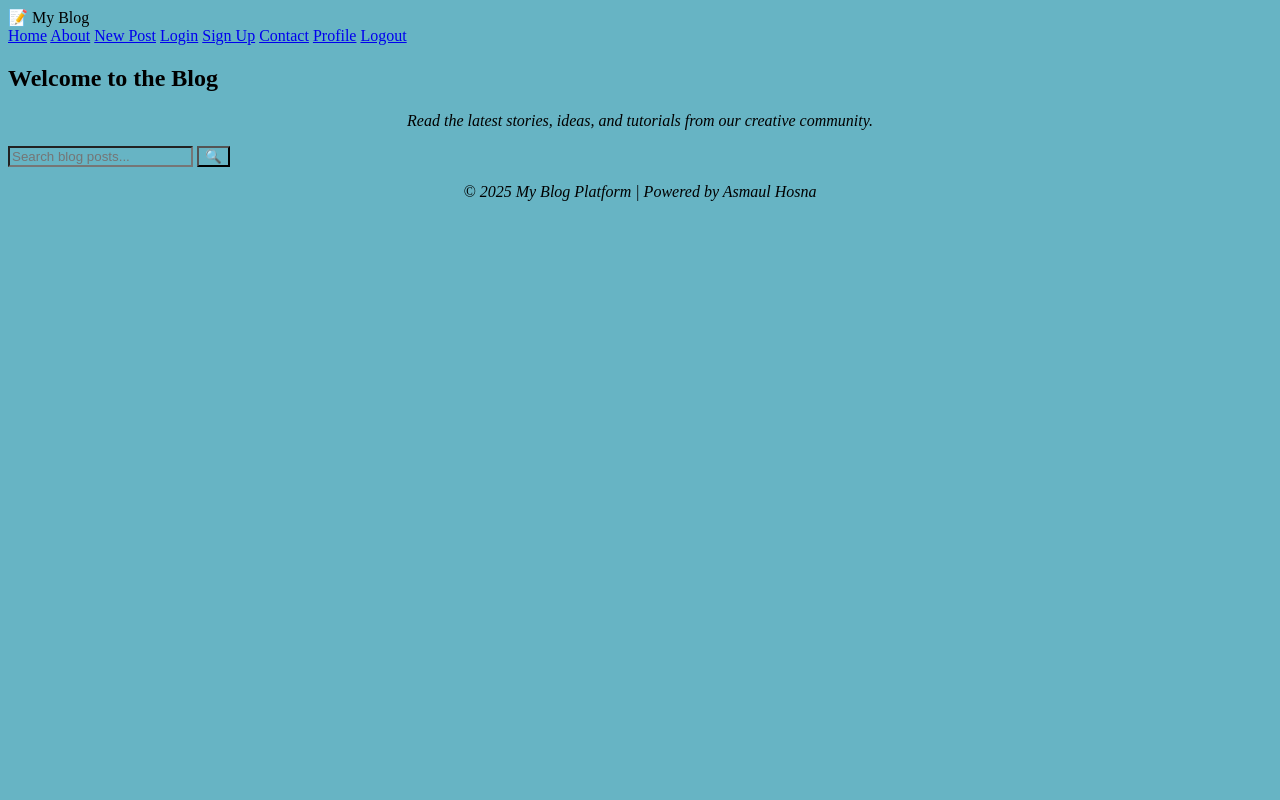
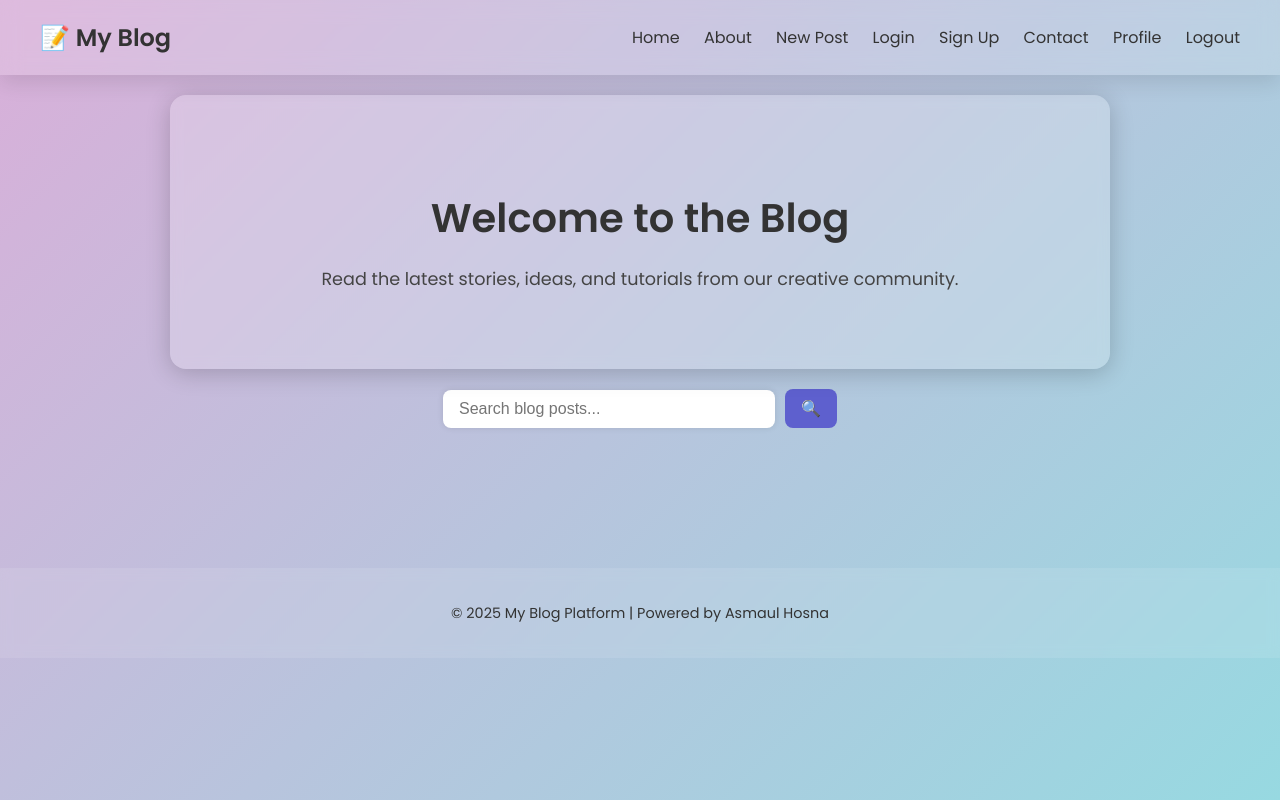
Before and after one commit to Asmaul-Nishat/blog-front, a PHP site: page / in a window 1280 px wide. Run offline with PHP 8.4, Linux system fonts and the light colour scheme.

Commit message:
home-css

```diff
--- a/style.css
+++ b/style.css
@@ -1,13 +1,166 @@
-*{
-    background-color: rgb(103, 180, 196);
+body {
+  margin: 0;
+  font-family: 'Poppins', sans-serif;
+  background: linear-gradient(135deg, #d9afd9, #97d9e1);
+  color: #333;
+  min-height: 100vh;
 }
-h1{
-    color:rgb(7, 90, 43);
-    text-align: center;
+
+/* Header */
+.glass-header {
+  display: flex;
+  justify-content: space-between;
+  align-items: center;
+  background: rgba(255, 255, 255, 0.15);
+  backdrop-filter: blur(10px);
+  padding: 20px 40px;
+  position: sticky;
+  top: 0;
+  z-index: 1000;
+  box-shadow: 0 8px 20px rgba(0, 0, 0, 0.1);
 }
-p{
-    color: rgb(0, 0, 0);
-    font-size: medium;
-    text-align: center;
-    font-style: oblique;
+
+.logo {
+  font-size: 1.5rem;
+  font-weight: 600;
 }
+
+nav a {
+  margin-left: 20px;
+  text-decoration: none;
+  color: #333;
+  font-weight: 500;
+  position: relative;
+}
+
+nav a::after {
+  content: "";
+  position: absolute;
+  width: 0;
+  height: 2px;
+  background: #5e60ce;
+  left: 0;
+  bottom: -4px;
+  transition: width 0.3s ease;
+}
+
+nav a:hover::after {
+  width: 100%;
+}
+
+/* Hero Section */
+.hero {
+  text-align: center;
+  padding: 60px 20px;
+  background-color: rgba(255, 255, 255, 0.2);
+  backdrop-filter: blur(6px);
+  margin: 20px auto;
+  max-width: 900px;
+  border-radius: 16px;
+  box-shadow: 0 4px 24px rgba(0, 0, 0, 0.2);
+}
+
+.hero h2 {
+  font-size: 2.5rem;
+  margin-bottom: 10px;
+}
+
+.hero p {
+  font-size: 1.1rem;
+  color: #444;
+}
+
+/* Blog Posts Grid */
+.grid {
+  display: grid;
+  grid-template-columns: repeat(auto-fit, minmax(280px, 1fr));
+  gap: 30px;
+  padding: 40px;
+  max-width: 1200px;
+  margin: auto;
+}
+
+.post-card {
+  background: rgba(255, 255, 255, 0.8);
+  border-radius: 16px;
+  padding: 20px;
+  box-shadow: 0 6px 20px rgba(0, 0, 0, 0.1);
+  transition: transform 0.3s ease;
+}
+
+.post-card:hover {
+  transform: translateY(-5px);
+}
+
+.post-card h3 {
+  font-size: 1.4rem;
+  margin-bottom: 10px;
+  color: #222;
+}
+
+.post-card p {
+  font-size: 0.95rem;
+  color: #555;
+  line-height: 1.6;
+}
+
+/* Footer */
+.glass-footer {
+  background: rgba(255, 255, 255, 0.1);
+  backdrop-filter: blur(6px);
+  text-align: center;
+  padding: 20px;
+  margin-top: 40px;
+  font-size: 0.9rem;
+}
+
+/* Responsive */
+@media (max-width: 600px) {
+  .glass-header {
+    flex-direction: column;
+    align-items: flex-start;
+  }
+
+  nav a {
+    display: block;
+    margin: 10px 0;
+  }
+
+  .hero h2 {
+    font-size: 2rem;
+  }
+}
+.search-section {
+  display: flex;
+  justify-content: center;
+  align-items: center;
+  margin: 20px auto;
+  gap: 10px;
+  flex-wrap: wrap;
+}
+
+#search-input {
+  padding: 10px 16px;
+  width: 300px;
+  max-width: 90%;
+  font-size: 1rem;
+  border: none;
+  border-radius: 8px;
+  outline: none;
+  box-shadow: 0 0 6px rgba(0,0,0,0.1);
+}
+
+.search-section button {
+  padding: 10px 16px;
+  border: none;
+  border-radius: 8px;
+  background-color: #5e60ce;
+  color: white;
+  font-size: 1rem;
+  cursor: pointer;
+  transition: background 0.3s;
+}
+
+.search-section button:hover {
+  background-color: #4b4fd4;
+}
```
